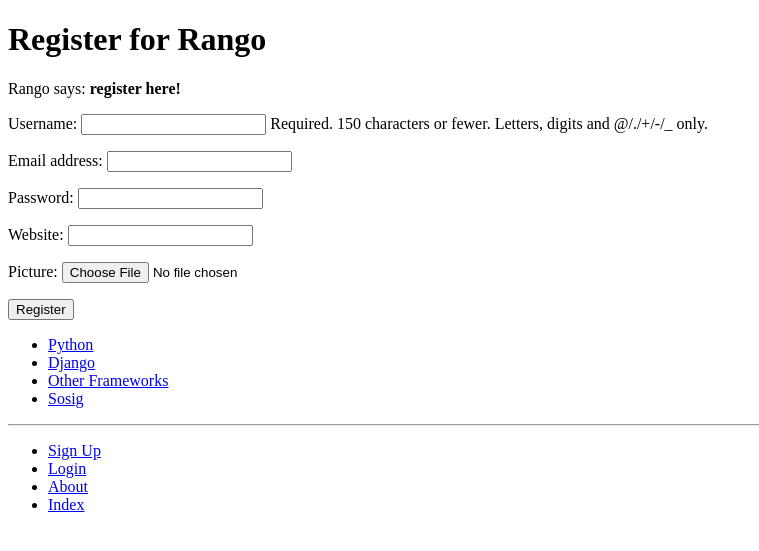
After one commit to RhysRaptor/tango_with_django_project, a Django app: page /rango/register/ in a window 1280 px wide. The commit adds this page. Shown: the top 551 px of the page, without its empty margins (0-759 px from the left). Run offline with Django 3.2, Linux system fonts and the light colour scheme; data comes from the database, SQL or seed files in the repository; both versions use the stored data as it was after the commit.

Commit message:
Chapter 9: Sentinels of the Starry Skies

```diff
--- a/rango/admin.py
+++ b/rango/admin.py
@@ -1,5 +1,5 @@
 from django.contrib import admin
-from rango.models import Category, Page
+from rango.models import Category, Page, UserProfile
 
 class PageAdmin(admin.ModelAdmin):
     list_display = ('title', 'category', 'url')
@@ -11,3 +11,4 @@ class CategoryAdmin(admin.ModelAdmin):
 
 admin.site.register(Category, CategoryAdmin)
 admin.site.register(Page, PageAdmin)
+admin.site.register(UserProfile)
--- a/rango/forms.py
+++ b/rango/forms.py
@@ -1,5 +1,6 @@
 from django import forms
-from rango.models import Page, Category
+from rango.models import Page, Category, UserProfile
+from django.contrib.auth.models import User
 
 class CategoryForm(forms.ModelForm):
     name = forms.CharField(max_length=128, help_text="Please enter the category name.")
@@ -29,3 +30,15 @@ class PageForm(forms.ModelForm):
             cleaned_data['url'] = url
 
         return cleaned_data
+
+class UserForm(forms.ModelForm):
+    password = forms.CharField(widget=forms.PasswordInput())
+
+    class Meta:
+        model = User
+        fields = ('username', 'email', 'password')
+
+class UserProfileForm(forms.ModelForm):
+    class Meta:
+        model = UserProfile
+        fields = ('website', 'picture',)
--- a/rango/models.py
+++ b/rango/models.py
@@ -1,5 +1,6 @@
 from django.db import models
 from django.template.defaultfilters import slugify
+from django.contrib.auth.models import User
 
 # Create your models here.
 
@@ -30,3 +31,12 @@ class Page(models.Model):
 
     def __str__(self):
         return self.title
+
+class UserProfile(models.Model):
+    user = models.OneToOneField(User, on_delete=models.CASCADE)
+
+    website = models.URLField(blank=True)
+    picture = models.ImageField(upload_to='profile_images', blank=True)
+
+    def __str__(self):
+        return self.user.usernam
--- a/rango/urls.py
+++ b/rango/urls.py
@@ -9,4 +9,8 @@ urlpatterns = [
     path('category/<slug:category_name_slug>/', views.show_category, name='show_category'),
     path('add_category/', views.add_category, name='add_category'),
     path('category/<slug:category_name_slug>/add_page/', views.add_page, name='add_page'),
+    path('register/', views.register, name='register'),
+    path('login/', views.user_login, name='login'),
+    path('restricted/', views.restricted, name='restricted'),
+    path('logout/', views.user_logout, name='logout'),
 ]
--- a/rango/views.py
+++ b/rango/views.py
@@ -1,9 +1,11 @@
 from django.shortcuts import render, redirect
 from django.http import HttpResponse
-from rango.models import Category
-from rango.models import Page
+from rango.models import Category, Page
 from rango.forms import CategoryForm, PageForm
+from rango.forms import CategoryForm, PageForm, UserForm, UserProfileForm
 from django.urls import reverse
+from django.contrib.auth import authenticate, login, logout
+from django.contrib.auth.decorators import login_required
 
 def index(request):
     category_list = Category.objects.order_by('-likes')[:5]
@@ -13,7 +15,6 @@ def index(request):
     context_dict['categories'] = category_list
     context_dict['pages'] = page_list
     return render(request, 'rango/index.html', context=context_dict)
-
 def about(request):
     context_dict = {'boldmessage': 'This tutorial has been put together by Reece Johnstone'}
     return render(request, 'rango/about.html', context=context_dict)
@@ -32,6 +33,7 @@ def show_category(request, category_name_slug):
 
     return render(request, 'rango/category.html', context=context_dict)
 
+@login_required
 def add_category(request):
     form = CategoryForm()
 
@@ -47,6 +49,7 @@ def add_category(request):
 
     return render(request, 'rango/add_category.html', {'form': form})
 
+@login_required
 def add_page(request, category_name_slug):
     try:
         category = Category.objects.get(slug=category_name_slug)
@@ -75,3 +78,63 @@ def add_page(request, category_name_slug):
 
     context_dict = {'form': form, 'category': category}
     return render(request, 'rango/add_page.html', context=context_dict)
+
+def register(request):
+    registered = False
+
+    if request.method == 'POST':
+        user_form = UserForm(request.POST)
+        profile_form = UserProfileForm(request.POST)
+
+        if user_form.is_valid() and profile_form.is_valid():
+            user = user_form.save()
+            user.set_password(user.password)
+            user.save()
+
+            profile = profile_form.save(commit=False)
+            profile.user = user
+            if 'picture' in request.FILES:
+                profile.picture = request.FILES['picture']
+
+            profile.save()
+
+            registered = True
+
+        else:
+            print(user_form.errors, profile_form.errors)
+
+    else:
+        user_form = UserForm()
+        profile_form = UserProfileForm()
+
+    return render(request, 'rango/register.html', context = {'user_form': user_form, 'profile_form': profile_form, 'registered': registered})
+
+def user_login(request):
+    if request.method == 'POST':
+        username = request.POST.get('username')
+        password = request.POST.get('password')
+
+        user = authenticate(username=username, password=password)
+
+        if user:
+            if user.is_active:
+                login(request, user)
+                return redirect(reverse('rango:index'))
+
+            else:
+                return HttpResponse("Your Rango account is disabled.")
+
+        else:
+            print(f"Invalid login details: {username}, {password}")
+            return HttpResponse("Invalid login details supplied.")
+    else:
+        return render(request, 'rango/login.html')
+
+@login_required
+def restricted(request):
+    return HttpResponse("Since you're logged in, you can see this text!")
+
+@login_required
+def user_logout(request):
+    logout(request)
+    return redirect(reverse('rango:index'))
--- a/tango_with_django_project/settings.py
+++ b/tango_with_django_project/settings.py
@@ -128,3 +128,5 @@ USE_TZ = True
 
 STATIC_URL = '/static/'
 STATICFILES_DIRS = [STATIC_DIR, ]
+
+LOGIN_URL = 'rango:login'
--- a/templates/rango/base.html
+++ b/templates/rango/base.html
@@ -24,9 +24,16 @@
 		<hr />
 		<div>
 			<ul>
-				<li><a href="{% url 'rango:add_category' %}">Add a New Category</a></l\i>
-				<li><a href="{% url 'rango:about' %}">About</a></li>
-				<li><a href="{% url 'rango:index' %}">Index</a></li>
+				{% if user.is_authenticated %}
+					<li><a href="{% url 'rango:restricted' %}">Restricted Page</a></li>
+					<li><a href="{% url 'rango:logout' %}">Logout</a></li>
+					<li><a href="{% url 'rango:add_category' %}">Add New Category</a></li>
+				{% else %}
+					<li><a href="{% url 'rango:register' %}">Sign Up</a></li>
+					<li><a href="{% url 'rango:login' %}">Login</a></li>
+				{% endif %}
+					<li><a href="{% url 'rango:about' %}">About</a></li>
+					<li><a href="{% url 'rango:index' %}">Index</a></li>
 			</ul>
 		</div>
 	</body>
--- a/templates/rango/category.html
+++ b/templates/rango/category.html
@@ -22,7 +22,10 @@
 		<strong>No pages currently in category.</strong>
 	{% endif %}
 
+	{% if user.is_authenticated %}
 	<a href="{% url 'rango:add_page' category.slug %}">Add Page</a> <br />
+	{% endif %}
+
 	{% else %}
 	The specified category does not exist.
 	{% endif %}
--- a/templates/rango/index.html
+++ b/templates/rango/index.html
@@ -9,6 +9,11 @@
 	<h1>Rango says...</h1>
 		<div>
 			hey there partner! <br />
+			{% if user.is_authenticated %}
+				howdy {{ user.username }}!
+			{% else %}
+				hey there partner!
+			{% endif %}
 			<strong>{{ boldmessage }}</strong><br />
 		</div>
 
--- /dev/null
+++ b/templates/rango/register.html
@@ -0,0 +1,25 @@
+{% extends 'rango/base.html' %}
+{% load staticfiles %}
+
+{% block title_block %}
+	Register
+{% endblock %}
+
+{% block body_block %}
+<h1>Register for Rango</h1>
+{% if registered %}
+Rango says: <strong>thank you for registering!</strong>
+<a href="{% url 'rango:index' %}">Return to the homepage.</a><br />
+{% else %}
+Rango says: <strong>register here!</strong><br />
+<form id="user_form" method="post" action="{% url 'rango:register' %}" enctype="multipart/form-data">
+
+	{% csrf_token %}
+
+	{{ user_form.as_p }}
+	{{ profile_form.as_p }}
+
+	<input type="submit" name="submit" value="Register" />
+</form>
+{% endif %}
+{% endblock %}
```
Also changed, not shown: templates/rango/login.html (added, +18 -0 lines), templates/rango/restricted.html (added, +10 -0 lines), db.sqlite3, rango/migrations/0007_userprofile.py (added).
